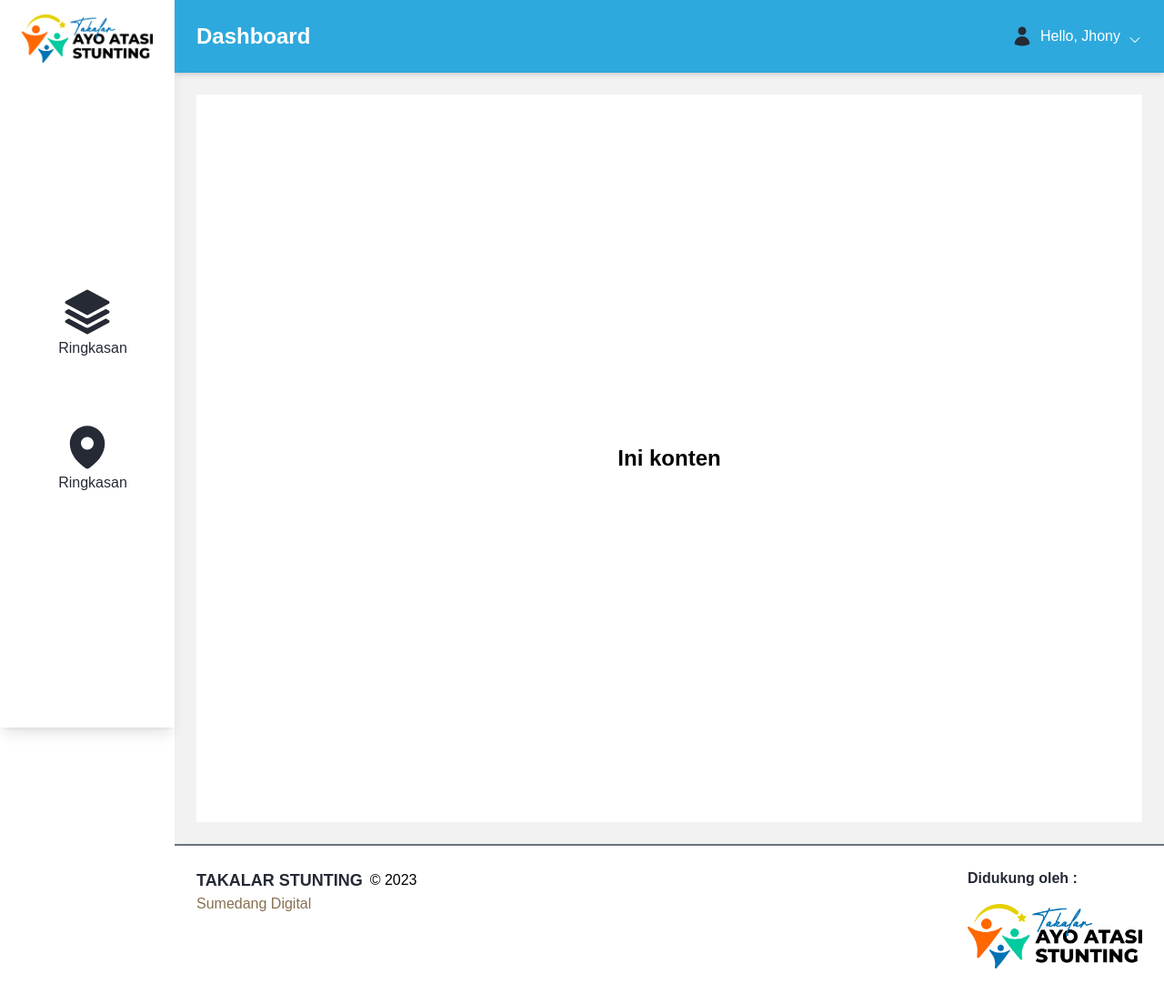
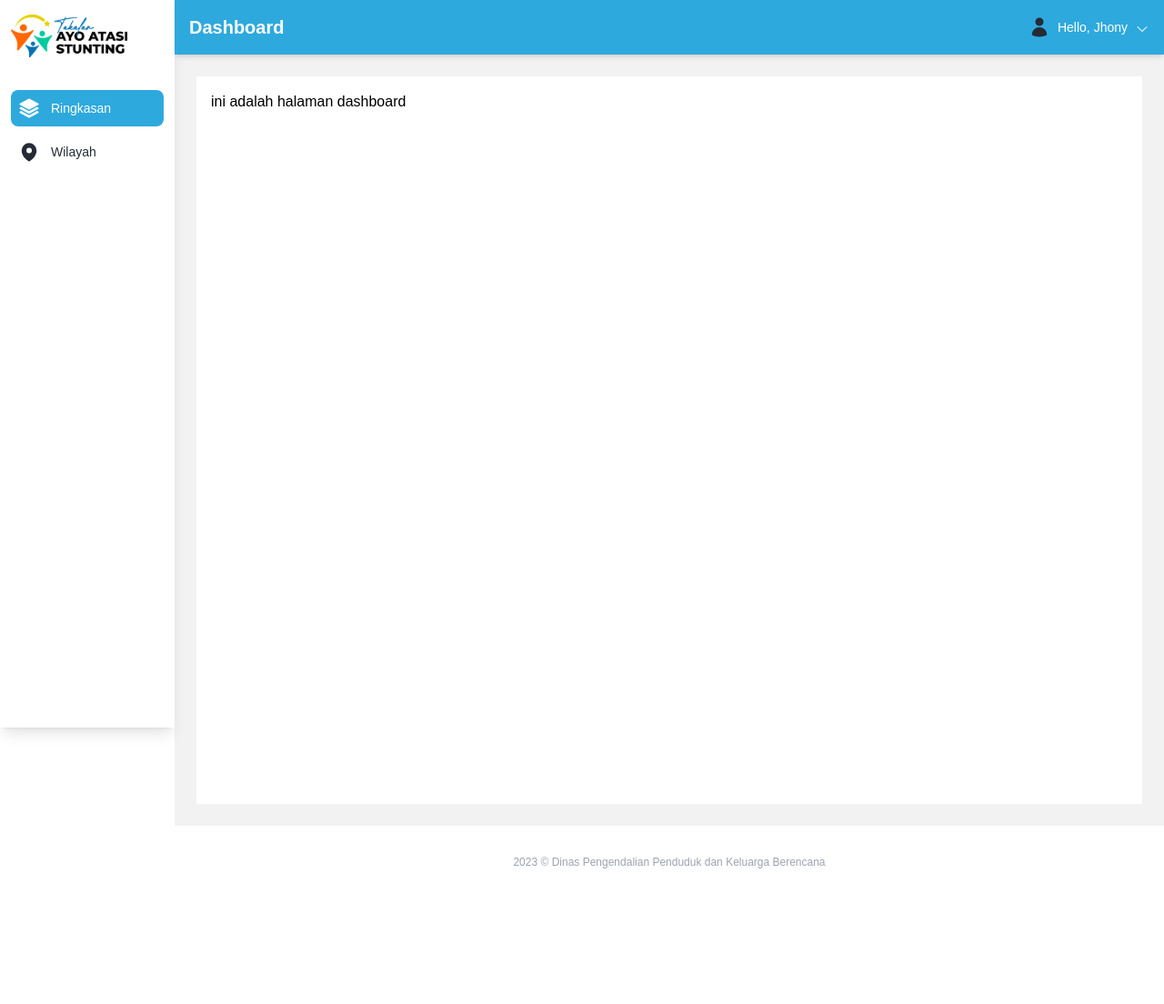
Before and after one commit to IchwanSetyawan/takalar-stanting, a React (Vite) app: page / in a window 1280 px wide. Shown: the top 1104 px of the page at 91% size. After the commit the page ends 988 px from the top, so only its background shows below. Built offline with nearby package versions, Linux system fonts and the light colour scheme.

Commit message:
REVISION: layout and add routing

```diff
--- a/src/App.jsx
+++ b/src/App.jsx
@@ -1,15 +1,17 @@
 import { useState } from "react";
 import "./App.css";
-import Layout from "./components/Layout";
 import { Route, Router, Routes } from "react-router-dom";
-import Login from "./pages/Login";
+import Login from "./pages/login/Login";
+import Dashboard from "./pages/dashboard/Dashboard";
+import Location from "./pages/location/Location";
 
 function App() {
   return (
     <>
       <Routes>
-        <Route path="/" exact element={<Layout />} />
+        <Route path="/" exact element={<Dashboard />} />
         <Route path="/login" exact element={<Login />} />
+        <Route path="/location" exact element={<Location />} />
       </Routes>
     </>
   );
--- a/src/components/Footer.jsx
+++ b/src/components/Footer.jsx
@@ -4,24 +4,10 @@ import Logo from "../assets/image/logo.png";
 const Footer = () => {
   return (
     <>
-      <div className="sm:ml-48">
-        <div className="border-t-2 border-gray-500 p-6 mb-8 flex justify-between ">
-          <div className="">
-            <div className="flex gap-2  items-center">
-              <h1 className="text-[#252A35] text-lg font-semibold">
-                TAKALAR STUNTING
-              </h1>
-              <span className="">&copy; 2023</span>
-            </div>
-            <p className="text-[#867050] text-md">Sumedang Digital</p>
-          </div>
-          <div className="flex flex-col gap-4">
-            <p className="text-[#252A35] font-semibold">Didukung oleh :</p>
-            <div className="w-48">
-              <img src={Logo} alt="support logo" />
-            </div>
-          </div>
-        </div>
+      <div className="sm:ml-48 p-8 flex justify-center items-center">
+        <p className="text-xs text-gray-400">
+          2023 &copy; Dinas Pengendalian Penduduk dan Keluarga Berencana
+        </p>
       </div>
     </>
   );
--- a/src/components/Header.jsx
+++ b/src/components/Header.jsx
@@ -1,11 +1,20 @@
-import React from "react";
+import React, { useState } from "react";
+import { Link } from "react-router-dom";
 
 export const Header = () => {
+  const [showDropdown, setShowDropdown] = useState(false);
+
+  const handlerShowDropdown = (e) => {
+    e.preventDefault();
+    setShowDropdown(!showDropdown);
+    console.log("berhasil");
+  };
   return (
     <>
       <div className="sm:ml-48 sticky top-0 z-50">
-        <div className="p-6 bg-[#2EA9DD] justify-between flex items-center shadow-md">
-          <h1 className="text-white text-2xl font-semibold">Dashboard</h1>
+        <div className="relative">
+          <div className="p-4 bg-[#2EA9DD]  justify-between flex items-center shadow-md">
+            <h1 className="text-white text-xl font-semibold">Dashboard</h1>
             <div className="text-white flex justify-center gap-2 cursor-pointer hover:text-gray-100">
               <span className="text-[#252A35]">
                 <svg
@@ -21,8 +30,24 @@ export const Header = () => {
                   />
                 </svg>
               </span>
-            <span className=" ">Hello, Jhony</span>
-            <span className="mt-2">
+              <button onClick={handlerShowDropdown}>
+                <div className="flex gap-2">
+                  <span className=" text-sm">Hello, Jhony</span>
+                  {showDropdown ? (
+                    <svg
+                      xmlns="http://www.w3.org/2000/svg"
+                      viewBox="0 0 24 24"
+                      fill="currentColor"
+                      class="w-4 h-4"
+                    >
+                      <path
+                        fill-rule="evenodd"
+                        d="M11.47 7.72a.75.75 0 011.06 0l7.5 7.5a.75.75 0 11-1.06 1.06L12 9.31l-6.97 6.97a.75.75 0 01-1.06-1.06l7.5-7.5z"
+                        clip-rule="evenodd"
+                      />
+                    </svg>
+                  ) : (
+                    <span className="mt-1">
                       <svg
                         xmlns="http://www.w3.org/2000/svg"
                         viewBox="0 0 24 24"
@@ -36,7 +61,38 @@ export const Header = () => {
                         />
                       </svg>
                     </span>
+                  )}
                 </div>
+              </button>
+            </div>
+          </div>
+          {showDropdown && (
+            <div className="absolute  right-4 top-14 flex items-center cursor-pointer ">
+              <div className="bg-white rounded-md shadow-md w-36  flex j">
+                <ul className="w-full">
+                  <li className="hover:bg-slate-100 hover:rounded-md py-2 px-2 text-sm justify-end flex gap-2">
+                    <button>
+                      <Link to="/login">Logout</Link>
+                    </button>
+                    <div>
+                      <svg
+                        xmlns="http://www.w3.org/2000/svg"
+                        viewBox="0 0 24 24"
+                        fill="currentColor"
+                        class="w-5 h-5"
+                      >
+                        <path
+                          fill-rule="evenodd"
+                          d="M7.5 3.75A1.5 1.5 0 006 5.25v13.5a1.5 1.5 0 001.5 1.5h6a1.5 1.5 0 001.5-1.5V15a.75.75 0 011.5 0v3.75a3 3 0 01-3 3h-6a3 3 0 01-3-3V5.25a3 3 0 013-3h6a3 3 0 013 3V9A.75.75 0 0115 9V5.25a1.5 1.5 0 00-1.5-1.5h-6zm10.72 4.72a.75.75 0 011.06 0l3 3a.75.75 0 010 1.06l-3 3a.75.75 0 11-1.06-1.06l1.72-1.72H9a.75.75 0 010-1.5h10.94l-1.72-1.72a.75.75 0 010-1.06z"
+                          clip-rule="evenodd"
+                        />
+                      </svg>
+                    </div>
+                  </li>
+                </ul>
+              </div>
+            </div>
+          )}
         </div>
       </div>
     </>
--- a/src/components/Layout.jsx
+++ /dev/null
@@ -1,24 +0,0 @@
-import React from "react";
-import Sidebar from "./Sidebar";
-import Content from "./Content";
-import Footer from "./Footer";
-import { Header } from "./Header";
-
-const Layout = ({ children }) => {
-  return (
-    <>
-      <Header />
-      <Sidebar />
-      <Content>
-        <div className="p-6">
-          <div className="h-screen bg-white flex justify-center items-center">
-            <h1 className="text-2xl font-semibold">Ini konten</h1>
-          </div>
-        </div>
-      </Content>
-      <Footer />
-    </>
-  );
-};
-
-export default Layout;
--- a/src/components/Sidebar.jsx
+++ b/src/components/Sidebar.jsx
@@ -1,7 +1,10 @@
-import React from "react";
+import React, { useContext, useState } from "react";
 import Logo from "../assets/image/logo.png";
+import { TabMenuContext } from "../context/TabMenuContext";
+import { Link } from "react-router-dom";
 
 const Sidebar = () => {
+  const { tabMenu, setTabMenu } = useContext(TabMenuContext);
   return (
     <>
       <aside
@@ -10,23 +13,27 @@ const Sidebar = () => {
         aria-label="Sidebar"
       >
         <div className="h-full px-3 py-4  bg-white shadow-lg flex flex-col justify-between  ">
-          <div className="flex justify-center items-center">
-            <div className="w-36 ">
+          <div>
+            <div className="w-32 ">
               <img src={Logo} alt="logo" />
             </div>
-          </div>
-          <div className="flex justify-center items-center">
-            <ul className="space-y-2 font-medium flex flex-col justify-center items-center gap-6  ">
+            <div className="mt-9">
+              <ul className="font-medium flex flex-col  gap-2 text-sm">
                 <li>
-                <a
-                  href="#"
-                  className="flex flex-col items-center p-5 text-[#252A35] rounded-lg  hover:bg-[#5B8DAC] hover:text-[#F2F2F3]"
+                  <Link
+                    to="/"
+                    onClick={() => setTabMenu(1)}
+                    className={`${
+                      tabMenu === 1
+                        ? "flex items-center p-2 text-white rounded-lg  bg-[#2EA9DD]"
+                        : "flex items-center p-2 text-[#252A35] rounded-lg   hover:bg-[#F7F7F6]"
+                    }`}
                   >
                     <svg
                       xmlns="http://www.w3.org/2000/svg"
                       viewBox="0 0 24 24"
                       fill="currentColor"
-                    class="w-14 h-14"
+                      class="w-6 h-6"
                     >
                       <path d="M11.644 1.59a.75.75 0 01.712 0l9.75 5.25a.75.75 0 010 1.32l-9.75 5.25a.75.75 0 01-.712 0l-9.75-5.25a.75.75 0 010-1.32l9.75-5.25z" />
                       <path d="M3.265 10.602l7.668 4.129a2.25 2.25 0 002.134 0l7.668-4.13 1.37.739a.75.75 0 010 1.32l-9.75 5.25a.75.75 0 01-.71 0l-9.75-5.25a.75.75 0 010-1.32l1.37-.738z" />
@@ -34,18 +41,23 @@ const Sidebar = () => {
                     </svg>
 
                     <span className="ml-3">Ringkasan</span>
-                </a>
+                  </Link>
                 </li>
                 <li>
-                <a
-                  href="#"
-                  className="flex flex-col items-center p-4 text-[#252A35] rounded-lg  hover:bg-[#5B8DAC] hover:text-[#F2F2F3]"
+                  <Link
+                    to="/location"
+                    onClick={() => setTabMenu(2)}
+                    className={`${
+                      tabMenu === 2
+                        ? "flex items-center p-2 text-white rounded-lg  bg-[#2EA9DD]  "
+                        : "flex items-center p-2 text-[#252A35] rounded-lg   hover:bg-[#F7F7F6] "
+                    }`}
                   >
                     <svg
                       xmlns="http://www.w3.org/2000/svg"
                       viewBox="0 0 24 24"
                       fill="currentColor"
-                    class="w-14 h-14"
+                      class="w-6 h-6"
                     >
                       <path
                         fill-rule="evenodd"
@@ -54,10 +66,11 @@ const Sidebar = () => {
                       />
                     </svg>
 
-                  <span className="ml-3">Ringkasan</span>
-                </a>
+                    <span className="ml-3">Wilayah</span>
+                  </Link>
                 </li>
               </ul>
+            </div>
           </div>
           <div></div>
         </div>
--- /dev/null
+++ b/src/context/TabMenuContext.jsx
@@ -0,0 +1,15 @@
+import React, { createContext, useState } from "react";
+
+export const TabMenuContext = createContext();
+
+const TabMenuContextProvider = ({ children }) => {
+  const [tabMenu, setTabMenu] = useState(1);
+
+  return (
+    <TabMenuContext.Provider value={{ tabMenu, setTabMenu }}>
+      {children}
+    </TabMenuContext.Provider>
+  );
+};
+
+export default TabMenuContextProvider;
--- /dev/null
+++ b/src/layouts/Layout.jsx
@@ -0,0 +1,22 @@
+import React from "react";
+import Sidebar from "../components/Sidebar";
+import Content from "../components/Content";
+import Footer from "../components/Footer";
+import { Header } from "../components/Header";
+
+const Layout = ({ children }) => {
+  return (
+    <>
+      <Header />
+      <Sidebar />
+      <Content>
+        <div className="p-6">
+          <div className="h-screen p-4 bg-white ">{children}</div>
+        </div>
+      </Content>
+      <Footer />
+    </>
+  );
+};
+
+export default Layout;
--- /dev/null
+++ b/src/pages/dashboard/Dashboard.jsx
@@ -0,0 +1,17 @@
+import React, { useContext } from "react";
+import { TabMenuContext } from "../../context/TabMenuContext";
+import Layout from "../../layouts/Layout";
+
+const Dashboard = () => {
+  const { tabMenu, setTabMenu } = useContext(TabMenuContext);
+
+  return (
+    <>
+      <Layout>
+        <h1>ini adalah halaman dashboard</h1>
+      </Layout>
+    </>
+  );
+};
+
+export default Dashboard;
--- /dev/null
+++ b/src/pages/location/Location.jsx
@@ -0,0 +1,14 @@
+import React from "react";
+import Layout from "../../layouts/Layout";
+
+const Location = () => {
+  return (
+    <>
+      <Layout>
+        <h1>ini adalah halaman location</h1>
+      </Layout>
+    </>
+  );
+};
+
+export default Location;
--- a/src/pages/Login.jsx
+++ b/src/pages/login/Login.jsx
@@ -1,5 +1,5 @@
 import React, { useState } from "react";
-import Logo from "../assets/image/logo.png";
+import Logo from "../../assets/image/logo.png";
 
 const Login = () => {
   const [showPassword, setShowPassword] = useState(false);
```
Also changed, not shown: src/main.jsx (+6 -3 lines). Lines whose indentation alone changed are shown as unchanged.
